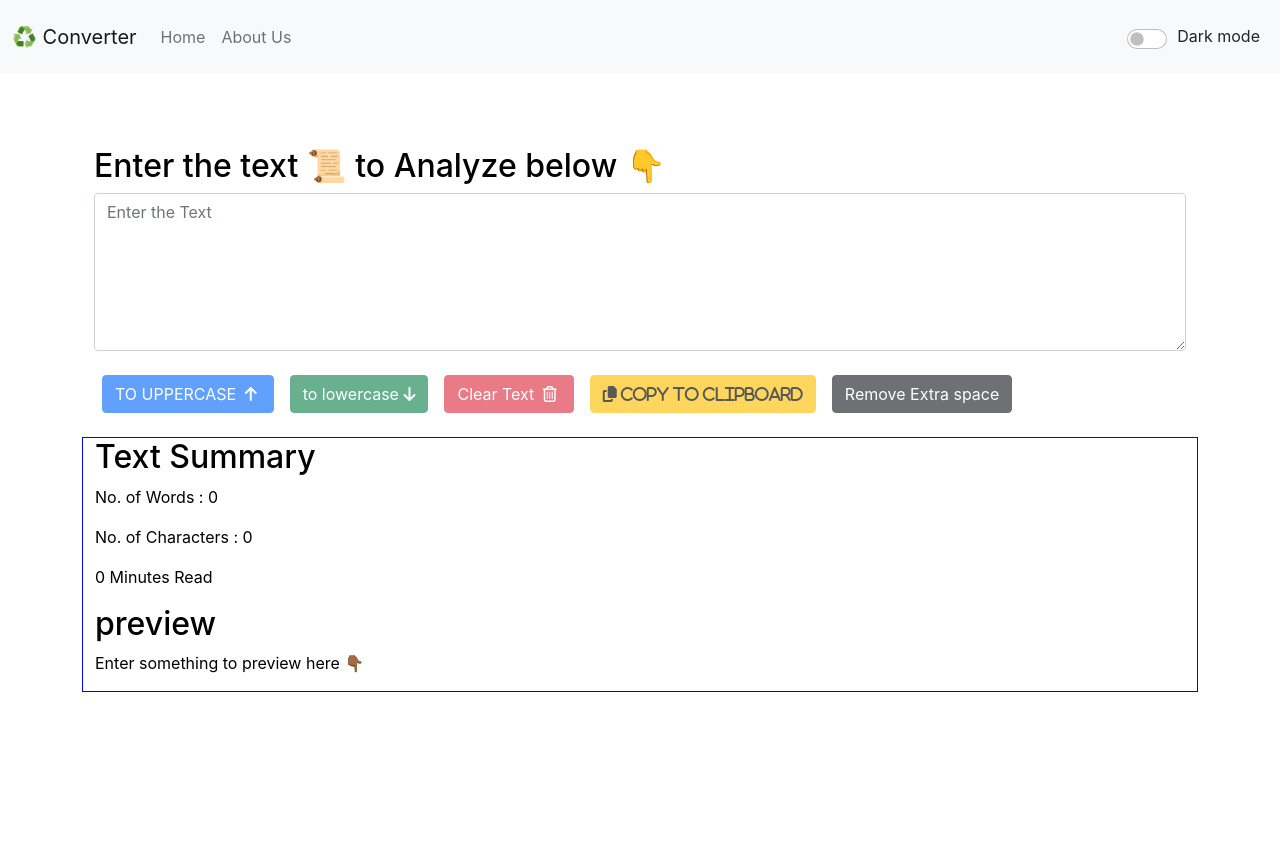
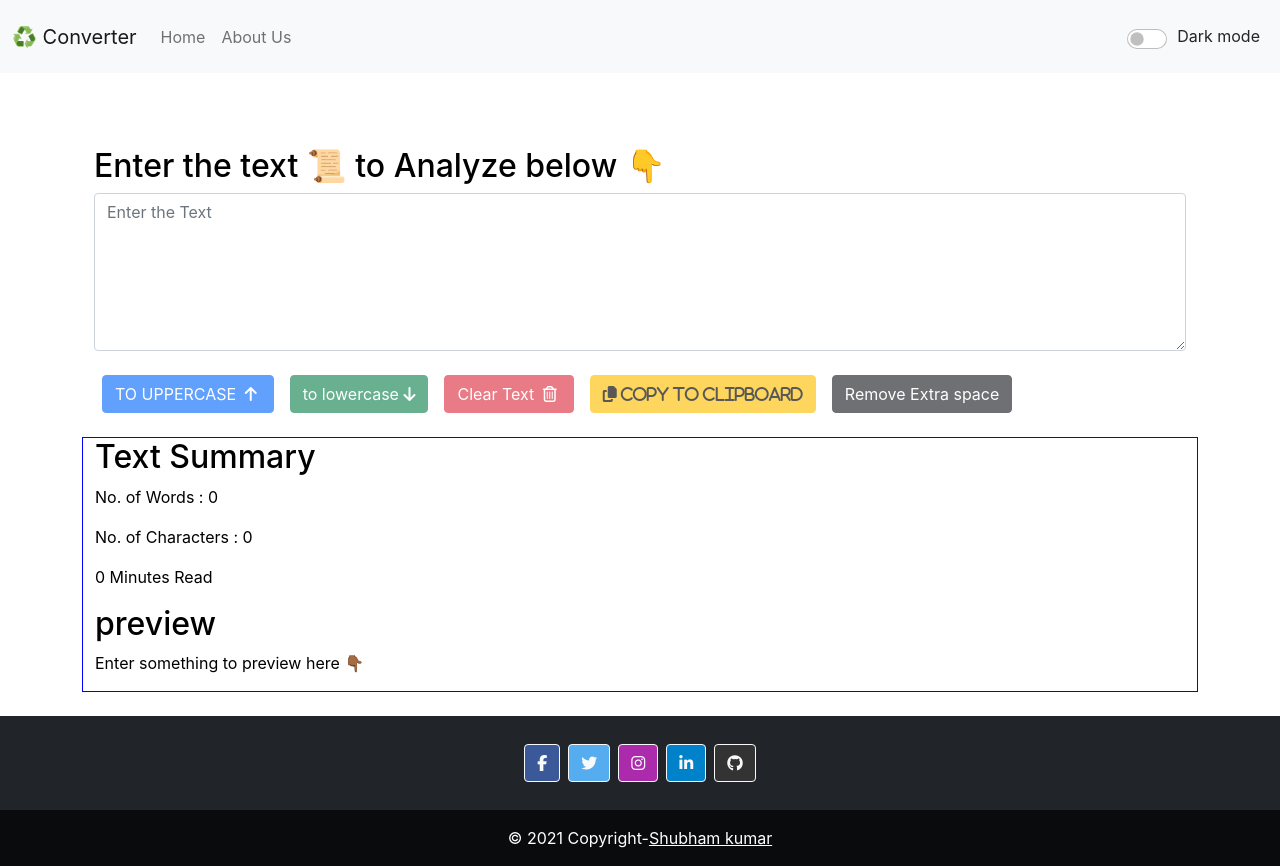
Before and after one commit to shubhamkumar5051/Convert-Case, a React (Create React App) app: page / in a window 1280 px wide. Before the commit the page ends 800 px from the top, so only its background shows below. Built offline with nearby package versions, Linux system fonts and the light colour scheme.

Commit message:
fit footer.js

```diff
--- a/src/App.js
+++ b/src/App.js
@@ -4,6 +4,7 @@
 import TextForm from "./components/TextForm";
 import React, { useState } from "react";
 import Alert from "./components/Alert";
+import Footer from "./components/Footer";
 
 function App() {
   const [usermode, setMode] = useState("light");
@@ -50,6 +51,7 @@
         />
         {/* <AboutUs /> */}
       </div>
+      <Footer />
     </>
   );
 }
--- /dev/null
+++ b/src/components/Footer.js
@@ -0,0 +1,82 @@
+import React from "react";
+
+export default function Footer() {
+  return (
+    <div>
+      <>
+        <footer className="bg-dark text-center text-white">
+          {/* <!-- Grid container --> */}
+          <div className="container p-4 pb-0">
+            {/* <!-- Section: Social media --> */}
+
+            <section className="mb-4">
+              {/* <!-- Facebook --> */}
+              <a
+                className="btn btn-outline-light btn-floating m-1"
+                style={{ backgroundColor: `#3b5998` }}
+                href="https://www.facebook.com/shubham.kohli.948/"
+                role="button"
+              >
+                <i className="fab fa-facebook-f"></i>
+              </a>
+
+              {/* <!-- Twitter --> */}
+              <a
+                className="btn btn-outline-light btn-floating m-1"
+                // style="backgroundColor: ;"
+                style={{ backgroundColor: `#55acee` }}
+                href="https://twitter.com/Aashiq_skm"
+                role="button"
+              >
+                <i className="fab fa-twitter"></i>
+              </a>
+
+              {/* <!-- Instagram --> */}
+              <a
+                className="btn btn-outline-light btn-floating m-1"
+                style={{ backgroundColor: `#ac2bac` }}
+                href="https://www.instagram.com/shubh_kohli_18/"
+                role="button"
+              >
+                <i className="fab fa-instagram"></i>
+              </a>
+
+              {/* <!-- Linkedin --> */}
+              <a
+                className="btn btn-outline-light btn-floating m-1"
+                style={{ backgroundColor: ` #0082ca` }}
+                href="https://www.linkedin.com/in/shubham-kumar-8965221a0/"
+                role="button"
+              >
+                <i className="fab fa-linkedin-in"></i>
+              </a>
+              {/* <!-- Github --> */}
+              <a
+                className="btn btn-outline-light btn-floating m-1"
+                style={{ backgroundColor: `#333333` }}
+                href="https://github.com/shubhamkumar5051"
+                role="button"
+              >
+                <i className="fab fa-github"></i>
+              </a>
+            </section>
+          </div>
+
+          {/* <!-- Copyright --> */}
+          <div
+            className="text-center p-3"
+            style={{ backgroundColor: `rgba(0, 0, 0, 0.7)` }}
+          >
+            © 2021 Copyright-
+            <a
+              className="text-white"
+              href="https://portfolio-shubhamkr5051.netlify.app/"
+            >
+              Shubham kumar
+            </a>
+          </div>
+        </footer>
+      </>
+    </div>
+  );
+}
```
